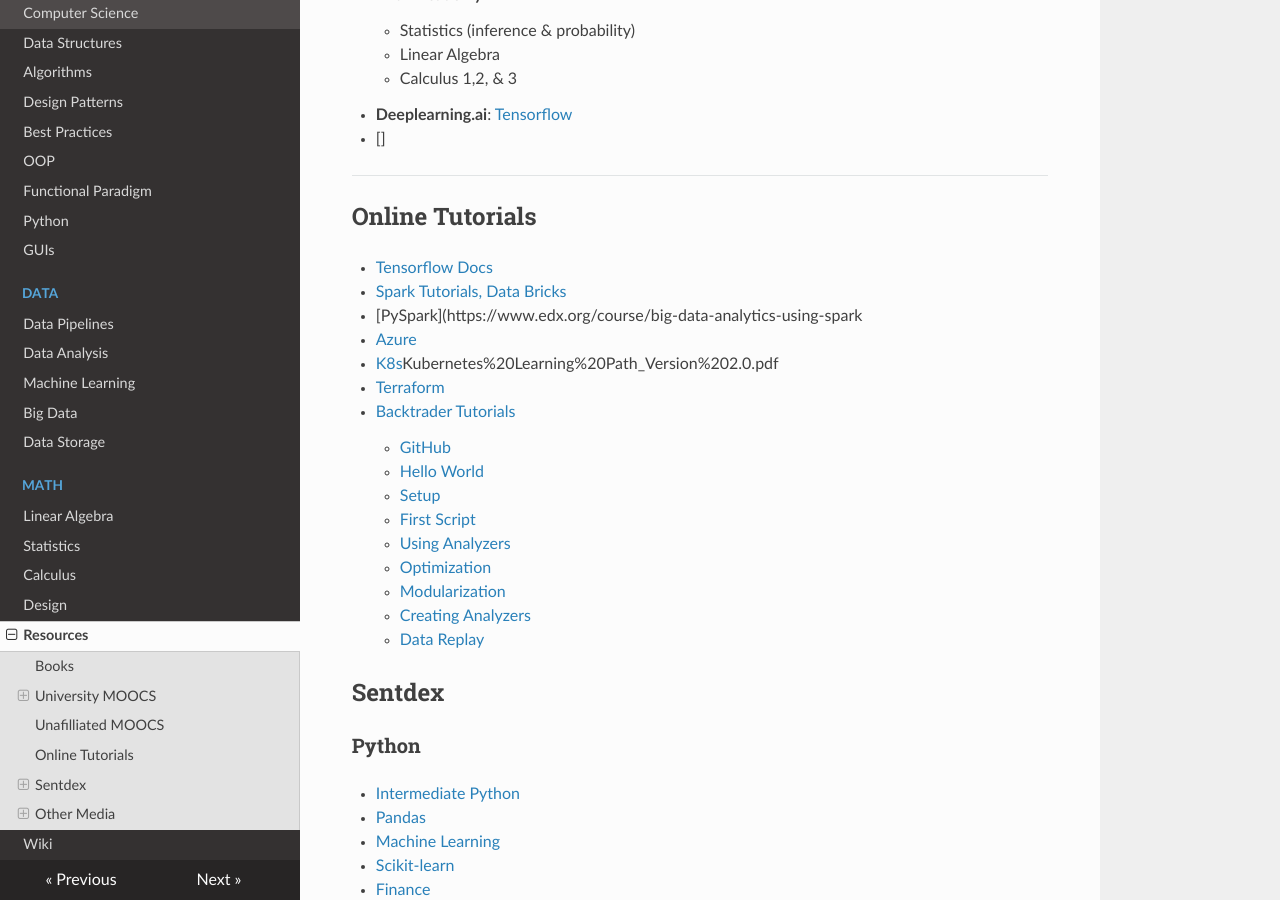
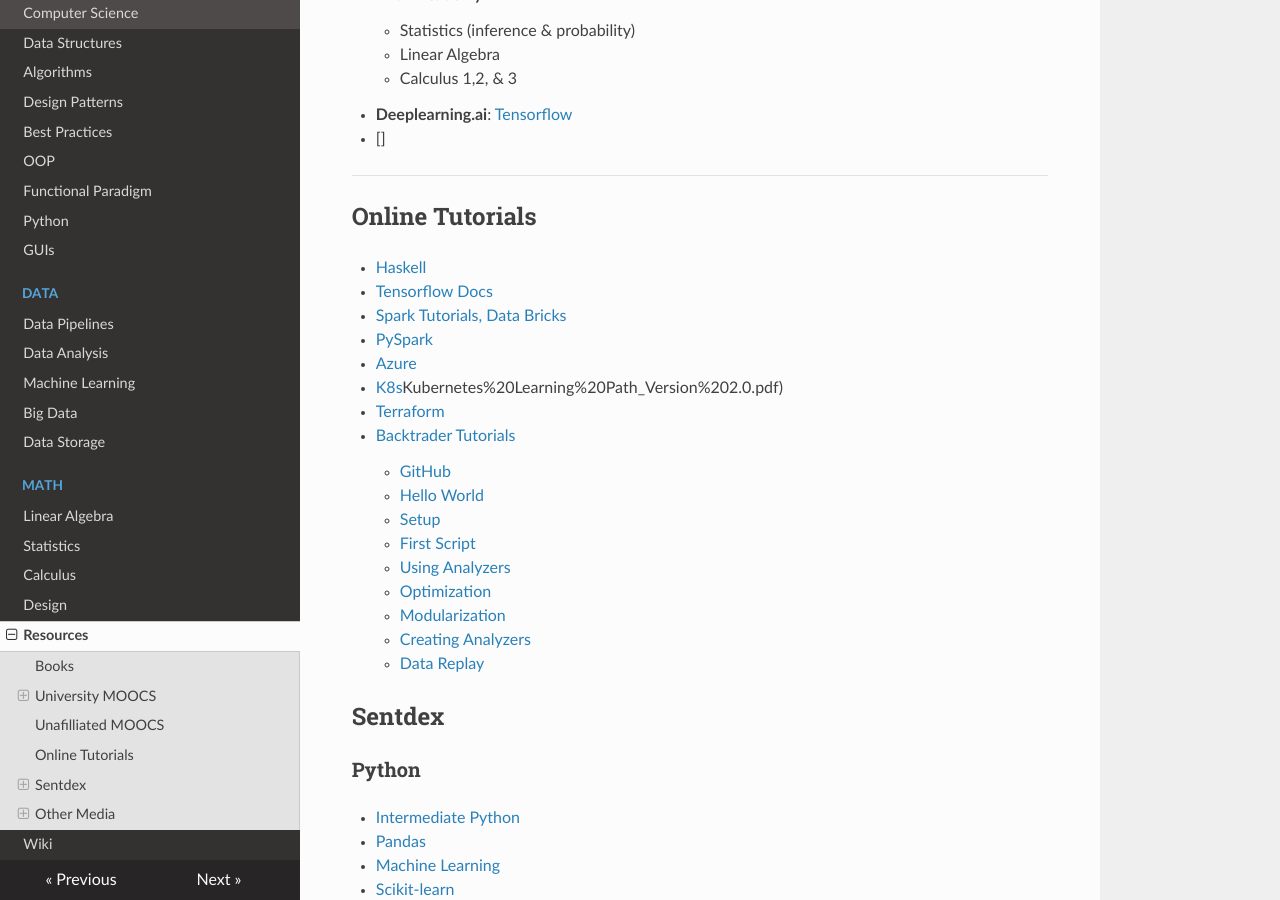
Before and after one commit to tarrott/tarrott.github.io, an MkDocs documentation site: the page built from docs/resources.md, in a window 1280 px wide and 900 px high, scrolled down 2746 px. Built offline with MkDocs 1.6.1, drawn with Linux system fonts in a browser that asks for light colours; nearby versions of some CDN libraries.

Commit message:
Add Haskell tutorial

```diff
--- a/docs/resources.md
+++ b/docs/resources.md
@@ -93,11 +93,12 @@
 
 ---
 ## Online Tutorials
+- [Haskell](http://learnyouahaskell.com/chapters)
 - [Tensorflow Docs](https://www.tensorflow.org/learn)
 - [Spark Tutorials, Data Bricks](https://databricks.com/spark/getting-started-with-apache-spark)
-- [PySpark](https://www.edx.org/course/big-data-analytics-using-spark
+- [PySpark](https://www.edx.org/course/big-data-analytics-using-spark)
 - [Azure](https://docs.microsoft.com/en-us/learn/paths/azure-fundamentals/)
-- [K8s](https://azure.microsoft.com/mediahandler/files/resourcefiles/kubernetes-learning-path/)Kubernetes%20Learning%20Path_Version%202.0.pdf
+- [K8s](https://azure.microsoft.com/mediahandler/files/resourcefiles/kubernetes-learning-path/)Kubernetes%20Learning%20Path_Version%202.0.pdf)
 - [Terraform](https://learn.hashicorp.com/terraform/azure/intro_az)
 - [Backtrader Tutorials](https://backtest-rookies.com/getting-started/#bt)
     - [GitHub](https://github.com/mementum/backtrader)
```
